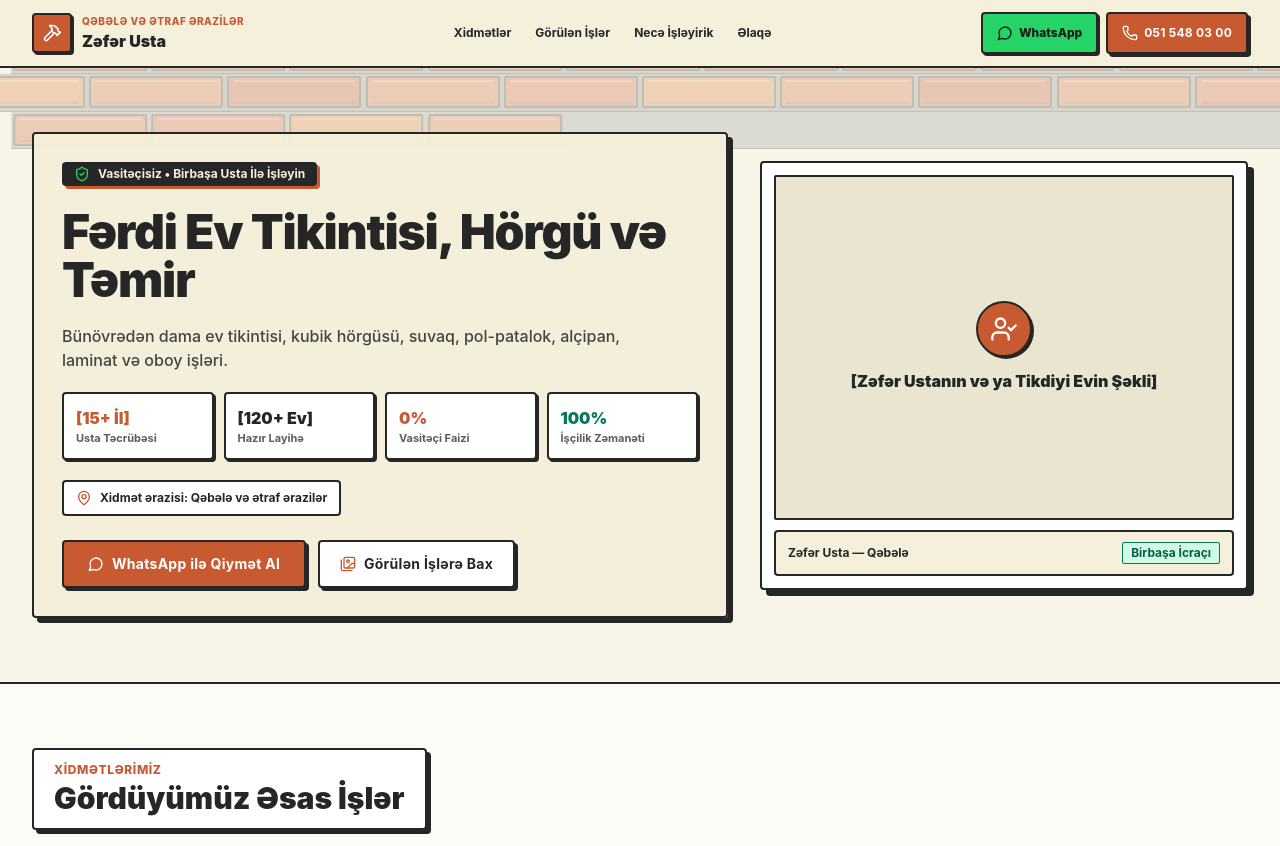
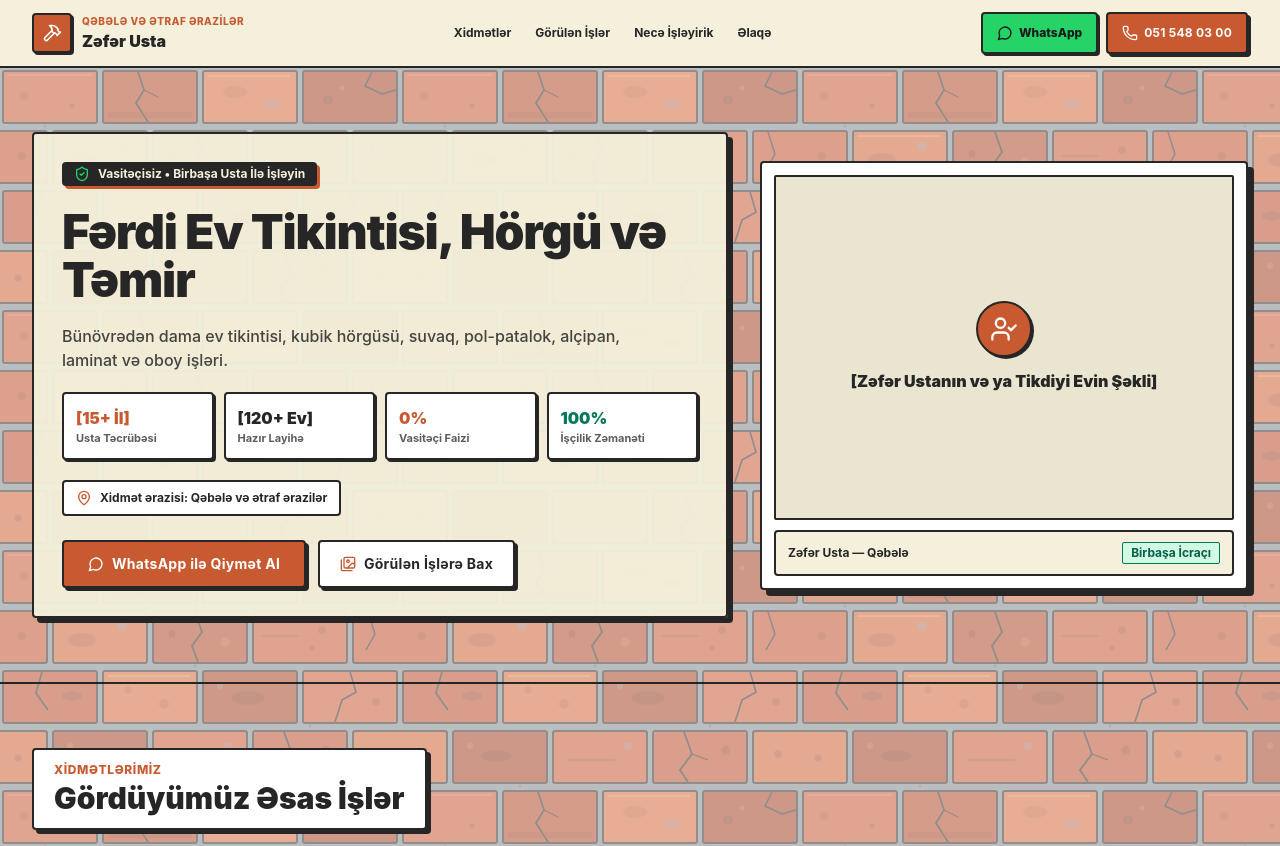
Before and after one commit to RasulShafili/brickProjet, a Next.js app: page / in a window 1280 px wide. Shown: the top 846 px of the page. Built offline with nearby package versions, Linux system fonts and the light colour scheme.

Commit message:
Replace background animation with full-bleed continuous textured brick and cement wall with cracked and weathered bricks

```diff
--- a/src/components/canvas/ScrollBrickWallBackground.tsx
+++ b/src/components/canvas/ScrollBrickWallBackground.tsx
@@ -1,117 +1,218 @@
 'use client';
 
-import React, { useEffect, useState } from 'react';
-
-const BRICK_COLORS = ['#C84B28', '#D96B27', '#C85A32', '#B83E1E', '#D0562B'];
+import React from 'react';
 
 /**
- * Bütün saytın arxa fonunda Aşağı Scroll Etdikcə Tikilən Kərpic və Sement Divarı:
- * - Həm Mobildə (5 sütun x 26 sətir), həm də PC-də (11 sütun x 22 sətir) kərpiclər kvadrat deyil,
- *   əsl üfüqi kubik/kərpic nisbətindədir (~2.5 : 1).
- * - Hörüldükcə kərpiclərin arasındakı tikişlərə boz sement (#7A828A) dolur.
+ * Bütün sayt boyu uzanan, kənarlarında heç bir boşluq olmayan və aşağı scroll etdikdə
+ * təbii böyük divar kimi hərəkət edən kərpic və sement arxa fonu.
+ * Kərpiclərin hamısı eyni deyil: bəziləri ləkəli, bəziləri çatlaq, bəziləri isə fərqli bişmiş kərpic tonlarındadır.
  */
 export default function ScrollBrickWallBackground() {
-  const [scrollProgress, setScrollProgress] = useState(0.14);
-  const [isMobile, setIsMobile] = useState(false);
-
-  useEffect(() => {
-    let rafId: number | null = null;
-
-    const updateAll = () => {
-      setIsMobile(window.innerWidth < 768);
-      const scrollTop = window.scrollY || document.documentElement.scrollTop;
-      const maxScroll = Math.max(
-        1,
-        document.documentElement.scrollHeight - window.innerHeight
-      );
-      const raw = Math.min(1, Math.max(0, scrollTop / maxScroll));
-      // Səhifə açıldıqda yuxarıdakı 15% hörülü olur, aşağı scroll etdikcə 100% tam hörülür
-      setScrollProgress(0.15 + raw * 0.85);
-      rafId = null;
-    };
-
-    const onScrollOrResize = () => {
-      if (rafId === null) {
-        rafId = requestAnimationFrame(updateAll);
-      }
-    };
-
-    updateAll();
-    window.addEventListener('scroll', onScrollOrResize, { passive: true });
-    window.addEventListener('resize', onScrollOrResize, { passive: true });
-    return () => {
-      window.removeEventListener('scroll', onScrollOrResize);
-      window.removeEventListener('resize', onScrollOrResize);
-      if (rafId !== null) cancelAnimationFrame(rafId);
-    };
-  }, []);
-
-  // Mobildə kvadrat görünməməsi üçün 5 sütun və 26 sətir (üfüqi düzbucaqlı kubik nisbəti)
-  // PC-də 10 sütun və 22 sətir
-  const totalRows = isMobile ? 26 : 22;
-  const colsPerRow = isMobile ? 5 : 10;
-
-  const totalBricks = totalRows * colsPerRow;
-  const builtBrickCount = Math.floor(scrollProgress * totalBricks);
-
   return (
     <div
       aria-hidden="true"
-      className="fixed inset-0 pointer-events-none z-0 overflow-hidden select-none flex flex-col justify-stretch opacity-[0.42] sm:opacity-[0.45]"
+      className="absolute inset-0 pointer-events-none z-0 overflow-hidden select-none opacity-[0.48]"
     >
-      {Array.from({ length: totalRows }).map((_, rIdx) => {
-        const isOddRow = rIdx % 2 === 1;
-        const rowFirstBrickIndex = rIdx * colsPerRow;
-        const rowLastBrickIndex = rowFirstBrickIndex + colsPerRow - 1;
-        // Bu sətirdəki kərpiclər düzüldükdə aralarına boz sement (#7A828A) dolur
-        const hasCementInRow = builtBrickCount >= rowFirstBrickIndex;
-        const isRowFullyCemented = builtBrickCount >= rowLastBrickIndex;
+      <svg
+        width="100%"
+        height="100%"
+        xmlns="http://www.w3.org/2000/svg"
+        className="w-full h-full"
+      >
+        <defs>
+          {/* 400x240px ölçüsündə 4 sətirlik təkrarolunmaz (müxtəlif rəngli, çatlaq və ləkəli) kərpic divar bloku */}
+          <pattern
+            id="realistic-brick-wall"
+            x="0"
+            y="0"
+            width="400"
+            height="240"
+            patternUnits="userSpaceOnUse"
+          >
+            {/* Bütöv Sement Arxa Fonu (Kərpiclərin və kənarların arasında heç bir boşluq qalmır) */}
+            <rect x="0" y="0" width="400" height="240" fill="#7A828A" />
 
-        return (
-          <div
-            key={rIdx}
-            className="flex-1 w-[108%] -ml-[4%] grid gap-[3px] sm:gap-[4px] px-[2px] py-[1.5px] sm:py-[2px] transition-colors duration-300"
-            style={{
-              gridTemplateColumns: `repeat(${colsPerRow}, minmax(0, 1fr))`,
-              // Şahmat qaydasında (Running Bond) kərpic düzülüşü
-              transform: isOddRow ? 'translateX(4.5%)' : 'translateX(0%)',
-              // Kərpiclərin arasındakı sement təbəqəsi
-              backgroundColor: isRowFullyCemented
-                ? '#788088'
-                : hasCementInRow
-                ? '#8B939B'
-                : 'transparent',
-              borderBottom: hasCementInRow ? '1.5px solid #262626' : 'none',
-            }}
-          >
-            {Array.from({ length: colsPerRow }).map((__, cIdx) => {
-              const brickLinearIndex = rIdx * colsPerRow + cIdx;
-              const isBuilt = brickLinearIndex <= builtBrickCount;
-              const brickColor = BRICK_COLORS[(rIdx * 3 + cIdx) % BRICK_COLORS.length];
+            {/* Sement teksturası nöqtələri */}
+            <circle cx="45" cy="58" r="1.5" fill="#5B626A" />
+            <circle cx="195" cy="118" r="1.5" fill="#5B626A" />
+            <circle cx="310" cy="178" r="1.5" fill="#5B626A" />
+            <circle cx="120" cy="238" r="1.5" fill="#5B626A" />
 
-              return (
-                <div
-                  key={cIdx}
-                  style={{
-                    transform: isBuilt
-                      ? 'translate3d(0, 0px, 0) scale(1)'
-                      : 'translate3d(0, -18px, 0) scale(0.85)',
-                    opacity: isBuilt ? 1 : 0,
-                    backgroundColor: brickColor,
-                    transition:
-                      'transform 260ms cubic-bezier(0.2, 0.95, 0.3, 1.05), opacity 200ms ease-out',
-                  }}
-                  className="w-full h-full rounded-[2px] border-[1.5px] sm:border-[2px] border-[#1A1A1A] relative overflow-hidden will-change-transform"
-                >
-                  {/* Kərpic üzərindəki işıq və kölgə teksturası */}
-                  <div className="absolute top-[2px] left-1 right-1 h-[2px] bg-white/30 rounded-full" />
-                  <div className="absolute bottom-[2px] left-1 right-1 h-[2px] bg-black/25 rounded-full" />
-                </div>
-              );
-            })}
-          </div>
-        );
-      })}
+            {/* =============================================================
+                1-Cİ SƏTİR (y = 3 .. 55, h = 52)
+               ============================================================= */}
+            {/* Kərpic 1.1: Standart bişmiş kərpic + xırda ləkələr */}
+            <g>
+              <rect x="3" y="3" width="94" height="52" rx="2" fill="#C84B28" stroke="#1E1E1E" strokeWidth="2" />
+              <line x1="7" y1="7" x2="92" y2="7" stroke="#E07A5F" strokeWidth="2" opacity="0.45" />
+              <circle cx="24" cy="28" r="4" fill="#9E3518" opacity="0.55" />
+              <circle cx="72" cy="38" r="2.5" fill="#8A2D14" opacity="0.5" />
+            </g>
+
+            {/* Kərpic 1.2: Çatlaq kərpic (tünd qırmızı-qəhvəyi) */}
+            <g>
+              <rect x="103" y="3" width="94" height="52" rx="2" fill="#B23A1A" stroke="#1E1E1E" strokeWidth="2" />
+              <path
+                d="M 138 4 L 144 22 L 136 35 L 148 54"
+                fill="none"
+                stroke="#1E1E1E"
+                strokeWidth="1.8"
+                strokeLinecap="round"
+              />
+              <path
+                d="M 144 22 L 158 29"
+                fill="none"
+                stroke="#1E1E1E"
+                strokeWidth="1.3"
+                strokeLinecap="round"
+              />
+              <rect x="108" y="44" width="84" height="6" fill="#7D260F" opacity="0.35" />
+            </g>
+
+            {/* Kərpic 1.3: Açıq narıncı-gil tonlu ləkəli kərpic */}
+            <g>
+              <rect x="203" y="3" width="94" height="52" rx="2" fill="#D66031" stroke="#1E1E1E" strokeWidth="2" />
+              <ellipse cx="235" cy="24" rx="12" ry="6" fill="#A83E17" opacity="0.4" />
+              <ellipse cx="272" cy="36" rx="8" ry="5" fill="#788088" opacity="0.35" />
+              <line x1="208" y1="8" x2="290" y2="8" stroke="#F4A261" strokeWidth="2" opacity="0.4" />
+            </g>
+
+            {/* Kərpic 1.4: Tünd yanmış kərpic + künc çatlağı */}
+            <g>
+              <rect x="303" y="3" width="94" height="52" rx="2" fill="#9E3316" stroke="#1E1E1E" strokeWidth="2" />
+              <path d="M 372 4 L 365 18 L 382 26 L 396 22" fill="none" stroke="#1E1E1E" strokeWidth="1.6" />
+              <circle cx="328" cy="32" r="5" fill="#6E200B" opacity="0.5" />
+              <circle cx="342" cy="20" r="2.5" fill="#D97706" opacity="0.35" />
+            </g>
+
+            {/* =============================================================
+                2-Cİ SƏTİR (Şahmat sürüşməsi: yarım kərpic solda və sağda, y = 63 .. 115)
+               ============================================================= */}
+            {/* Sol yarım kərpic (x = 0 .. 47) — sağ kənardakı yarım kərpiclə tam birləşir */}
+            <g>
+              <rect x="-3" y="63" width="50" height="52" rx="2" fill="#BE4320" stroke="#1E1E1E" strokeWidth="2" />
+              <circle cx="22" cy="88" r="4" fill="#8C2D12" opacity="0.5" />
+            </g>
+
+            {/* Kərpic 2.1: Ləkəli və sement izli kərpic */}
+            <g>
+              <rect x="53" y="63" width="94" height="52" rx="2" fill="#CF562A" stroke="#1E1E1E" strokeWidth="2" />
+              <ellipse cx="82" cy="92" rx="14" ry="7" fill="#9E3818" opacity="0.45" />
+              <circle cx="122" cy="78" r="4.5" fill="#7A828A" opacity="0.45" />
+              <line x1="58" y1="68" x2="140" y2="68" stroke="#F4A261" strokeWidth="2" opacity="0.35" />
+            </g>
+
+            {/* Kərpic 2.2: Ortadan çatlaq kərpic */}
+            <g>
+              <rect x="153" y="63" width="94" height="52" rx="2" fill="#A8381B" stroke="#1E1E1E" strokeWidth="2" />
+              <path
+                d="M 195 64 L 202 84 L 192 98 L 198 114"
+                fill="none"
+                stroke="#1E1E1E"
+                strokeWidth="1.8"
+              />
+              <circle cx="172" cy="86" r="3.5" fill="#6E200B" opacity="0.5" />
+              <circle cx="225" cy="94" r="5" fill="#D96B27" opacity="0.35" />
+            </g>
+
+            {/* Kərpic 2.3: Fərqli teksturalı qırmızı kərpic */}
+            <g>
+              <rect x="253" y="63" width="94" height="52" rx="2" fill="#C44925" stroke="#1E1E1E" strokeWidth="2" />
+              <line x1="262" y1="88" x2="298" y2="88" stroke="#8C2D12" strokeWidth="2.5" strokeLinecap="round" opacity="0.45" />
+              <circle cx="322" cy="82" r="4" fill="#942F13" opacity="0.5" />
+              <circle cx="312" cy="100" r="3" fill="#942F13" opacity="0.5" />
+            </g>
+
+            {/* Sağ yarım kərpic (x = 353 .. 403) — sol kənardakı ilə kəsintisiz birləşir */}
+            <g>
+              <rect x="353" y="63" width="50" height="52" rx="2" fill="#BE4320" stroke="#1E1E1E" strokeWidth="2" />
+              <path d="M 368 64 L 375 86 L 366 102" fill="none" stroke="#1E1E1E" strokeWidth="1.5" />
+            </g>
+
+            {/* =============================================================
+                3-CÜ SƏTİR (y = 123 .. 175, h = 52)
+               ============================================================= */}
+            {/* Kərpic 3.1: Çatlaq və tünd ləkəli */}
+            <g>
+              <rect x="3" y="123" width="94" height="52" rx="2" fill="#B53E1D" stroke="#1E1E1E" strokeWidth="2" />
+              <path d="M 42 124 L 36 145 L 48 162" fill="none" stroke="#1E1E1E" strokeWidth="1.7" />
+              <ellipse cx="72" cy="148" rx="10" ry="5" fill="#82270E" opacity="0.45" />
+            </g>
+
+            {/* Kərpic 3.2: Açıq bişmiş kərpic */}
+            <g>
+              <rect x="103" y="123" width="94" height="52" rx="2" fill="#D45D2F" stroke="#1E1E1E" strokeWidth="2" />
+              <circle cx="128" cy="142" r="3.5" fill="#9E3518" opacity="0.45" />
+              <circle cx="164" cy="156" r="5" fill="#9E3518" opacity="0.4" />
+              <line x1="108" y1="128" x2="190" y2="128" stroke="#FDE68A" strokeWidth="1.5" opacity="0.3" />
+            </g>
+
+            {/* Kərpic 3.3: Tünd qəhvəyi-qırmızı ləkəli kərpic */}
+            <g>
+              <rect x="203" y="123" width="94" height="52" rx="2" fill="#A33417" stroke="#1E1E1E" strokeWidth="2" />
+              <ellipse cx="248" cy="150" rx="16" ry="7" fill="#75210B" opacity="0.5" />
+              <circle cx="220" cy="138" r="3" fill="#7A828A" opacity="0.4" />
+            </g>
+
+            {/* Kərpic 3.4: Çatlaq narıncı-qırmızı kərpic */}
+            <g>
+              <rect x="303" y="123" width="94" height="52" rx="2" fill="#C94E29" stroke="#1E1E1E" strokeWidth="2" />
+              <path
+                d="M 335 174 L 342 152 L 356 144 L 350 124"
+                fill="none"
+                stroke="#1E1E1E"
+                strokeWidth="1.7"
+              />
+              <circle cx="376" cy="154" r="4" fill="#8F2D12" opacity="0.45" />
+            </g>
+
+            {/* =============================================================
+                4-CÜ SƏTİR (Şahmat sürüşməsi, y = 183 .. 235)
+               ============================================================= */}
+            {/* Sol yarım kərpic */}
+            <g>
+              <rect x="-3" y="183" width="50" height="52" rx="2" fill="#CF562A" stroke="#1E1E1E" strokeWidth="2" />
+              <circle cx="18" cy="210" r="3.5" fill="#8C2D12" opacity="0.45" />
+            </g>
+
+            {/* Kərpic 4.1: Tünd ləkəli kərpic */}
+            <g>
+              <rect x="53" y="183" width="94" height="52" rx="2" fill="#9E3316" stroke="#1E1E1E" strokeWidth="2" />
+              <ellipse cx="96" cy="208" rx="15" ry="6" fill="#6E200B" opacity="0.5" />
+              <circle cx="70" cy="198" r="3" fill="#D97706" opacity="0.35" />
+            </g>
+
+            {/* Kərpic 4.2: Ləkəli və cizgili kərpic */}
+            <g>
+              <rect x="153" y="183" width="94" height="52" rx="2" fill="#C84B28" stroke="#1E1E1E" strokeWidth="2" />
+              <line x1="168" y1="212" x2="215" y2="212" stroke="#8C2D12" strokeWidth="2.5" opacity="0.45" />
+              <circle cx="228" cy="198" r="4" fill="#7A828A" opacity="0.4" />
+            </g>
+
+            {/* Kərpic 4.3: Çatlaq kərpic */}
+            <g>
+              <rect x="253" y="183" width="94" height="52" rx="2" fill="#B83E1E" stroke="#1E1E1E" strokeWidth="2" />
+              <path
+                d="M 284 184 L 292 206 L 280 222 L 288 234"
+                fill="none"
+                stroke="#1E1E1E"
+                strokeWidth="1.8"
+              />
+              <path d="M 292 206 L 308 212" fill="none" stroke="#1E1E1E" strokeWidth="1.3" />
+              <circle cx="326" cy="202" r="4.5" fill="#82270E" opacity="0.5" />
+            </g>
+
+            {/* Sağ yarım kərpic */}
+            <g>
+              <rect x="353" y="183" width="50" height="52" rx="2" fill="#CF562A" stroke="#1E1E1E" strokeWidth="2" />
+              <circle cx="378" cy="206" r="4" fill="#8C2D12" opacity="0.45" />
+            </g>
+          </pattern>
+        </defs>
+
+        {/* Bütün səhifəni kənardan-kənara boşluqsuz örtən kərpic divar */}
+        <rect x="0" y="0" width="100%" height="100%" fill="url(#realistic-brick-wall)" />
+      </svg>
     </div>
   );
 }
--- a/src/components/sections/ContactSection.tsx
+++ b/src/components/sections/ContactSection.tsx
@@ -37,7 +37,7 @@ export default function ContactSection() {
   return (
     <section
       id="contact"
-      className="px-4 sm:px-8 py-12 lg:py-16 bg-[#F4F0DB]/45 relative z-10"
+      className="px-4 sm:px-8 py-12 lg:py-16 bg-transparent relative z-10"
     >
       <div className="max-w-7xl mx-auto">
         <div className="grid grid-cols-12 gap-6 sm:gap-8 items-start">
--- a/src/components/sections/HeroSection.tsx
+++ b/src/components/sections/HeroSection.tsx
@@ -5,7 +5,7 @@ import { MapPin, MessageCircle, ShieldCheck, UserCheck, Images } from 'lucide-re
 
 export default function HeroSection() {
   return (
-    <section className="px-4 sm:px-8 py-10 lg:py-16 bg-[#F4F0DB]/45 border-b-2 border-[#262626] relative z-10">
+    <section className="px-4 sm:px-8 py-10 lg:py-16 bg-transparent border-b-2 border-[#262626] relative z-10">
       <div className="max-w-7xl mx-auto grid grid-cols-12 gap-8 items-center">
 
         {/* Sol 7 Sütun: Qısa, Aydın və Yığcam Giriş */}
--- a/src/components/sections/ProjectsGallerySection.tsx
+++ b/src/components/sections/ProjectsGallerySection.tsx
@@ -125,7 +125,7 @@ export default function ProjectsGallerySection() {
   return (
     <section
       id="gallery"
-      className="px-4 sm:px-8 py-12 lg:py-16 bg-[#F4F0DB]/45 border-b-2 border-[#262626] relative z-10"
+      className="px-4 sm:px-8 py-12 lg:py-16 bg-transparent border-b-2 border-[#262626] relative z-10"
     >
       <div className="max-w-7xl mx-auto">
 
--- a/src/components/sections/ServicesSection.tsx
+++ b/src/components/sections/ServicesSection.tsx
@@ -48,7 +48,7 @@ export default function ServicesSection() {
   return (
     <section
       id="services"
-      className="px-4 sm:px-8 py-12 lg:py-16 bg-[#FFFFFF]/45 border-b-2 border-[#262626] relative z-10"
+      className="px-4 sm:px-8 py-12 lg:py-16 bg-transparent border-b-2 border-[#262626] relative z-10"
     >
       <div className="max-w-7xl mx-auto">
 
--- a/src/components/sections/TrustAndProcessSection.tsx
+++ b/src/components/sections/TrustAndProcessSection.tsx
@@ -55,7 +55,7 @@ export default function TrustAndProcessSection() {
   return (
     <section
       id="trust"
-      className="px-4 sm:px-8 py-12 lg:py-16 bg-[#FFFFFF]/45 border-b-2 border-[#262626] relative z-10"
+      className="px-4 sm:px-8 py-12 lg:py-16 bg-transparent border-b-2 border-[#262626] relative z-10"
     >
       <div className="max-w-7xl mx-auto space-y-12">
 
```
